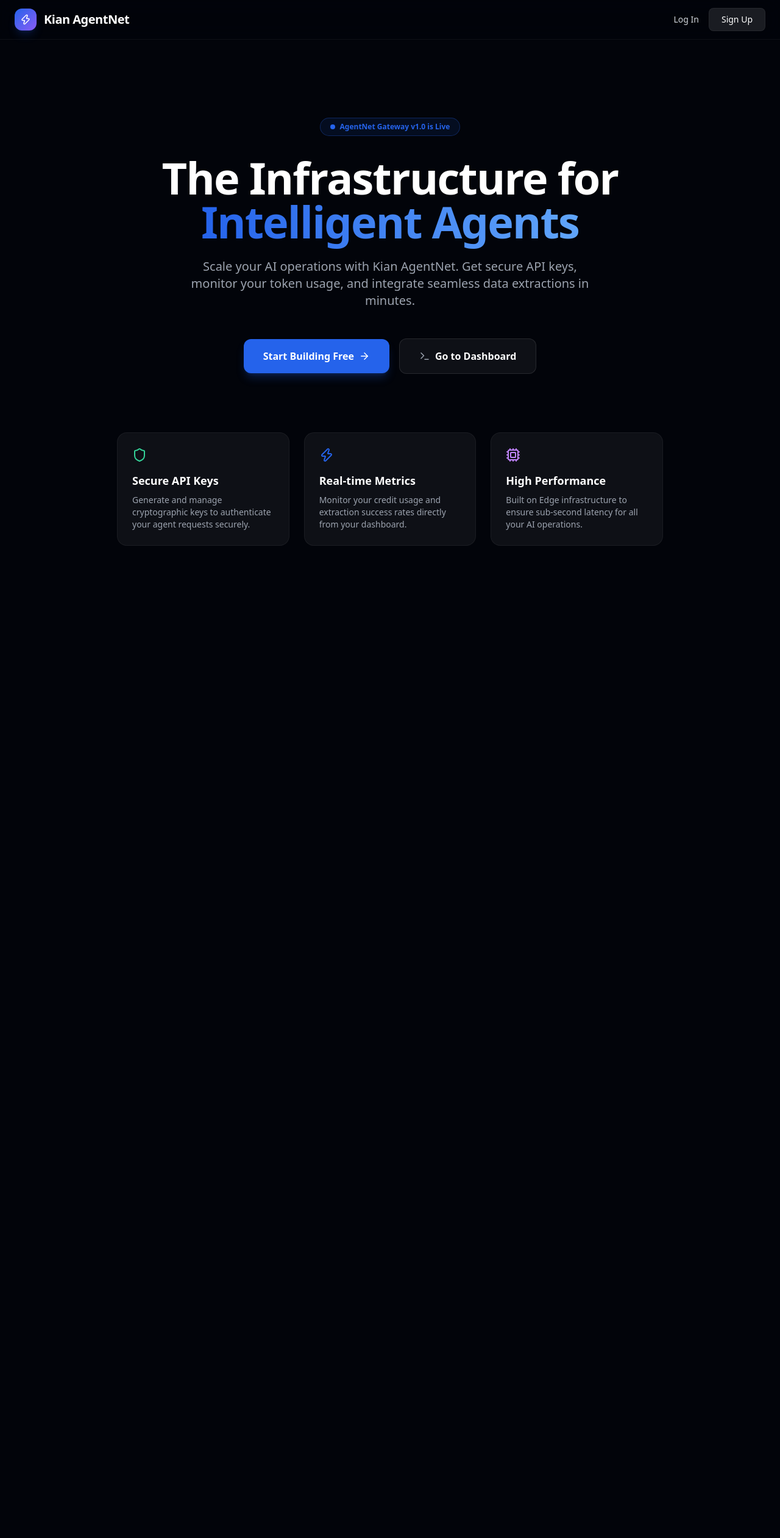
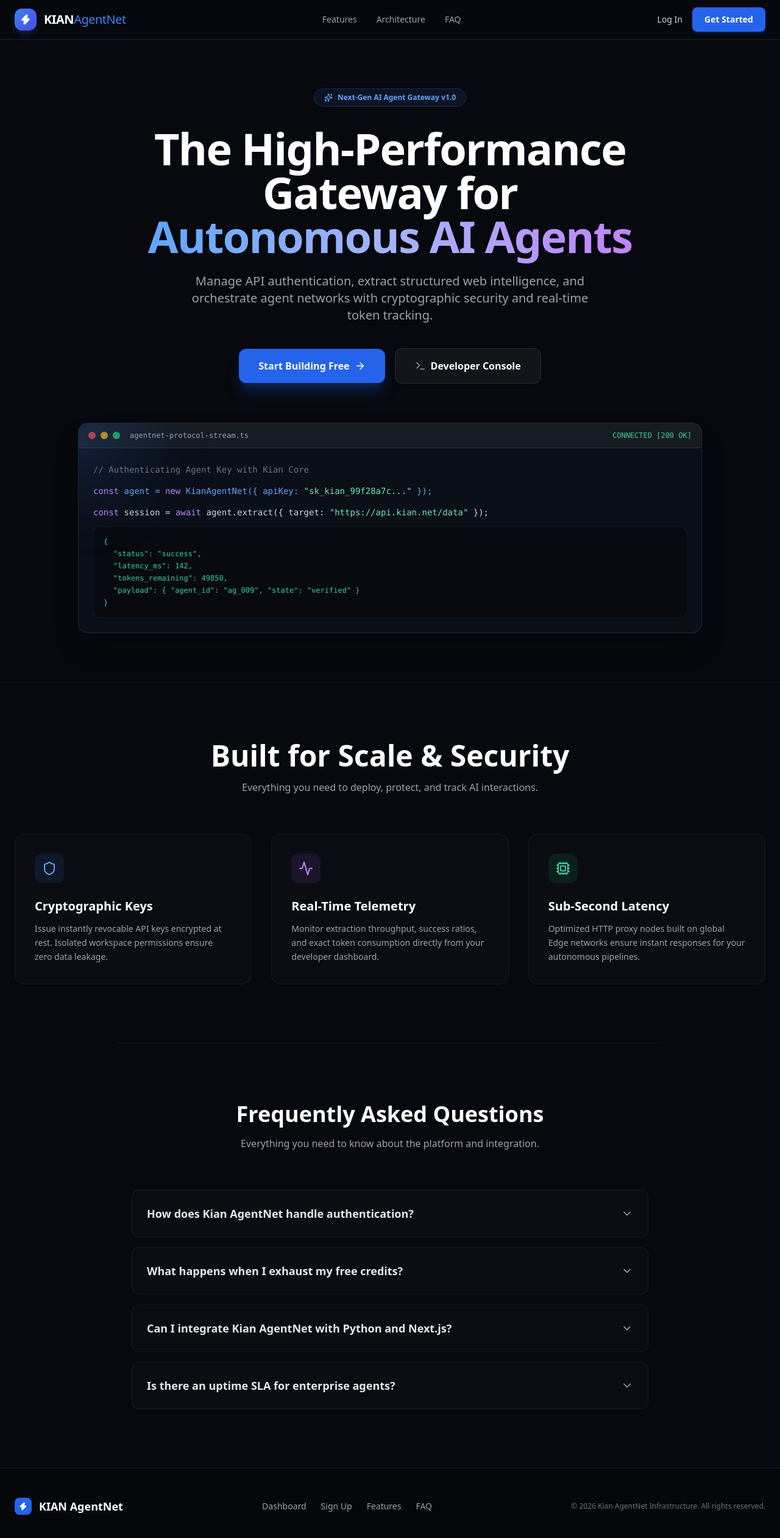
Before and after one commit to chromadreamstudio-netizen/kian-agentnet-ui, a Next.js app: page / in a window 1280 px wide. Shown: the top 2522 px of the page at 61% size. Before the commit the page ends 1023 px from the top, so only its background shows below. Built offline with nearby package versions, Linux system fonts and the light colour scheme.

Commit message:
Fix: Rebuild full professional Landing Page with Hero preview, Features, FAQ, and Footer

```diff
--- a/src/app/page.tsx
+++ b/src/app/page.tsx
@@ -1,98 +1,249 @@
+'use client';
+
+import { useState } from "react";
 import Link from "next/link";
-import { Zap, ArrowRight, Terminal, Shield, Cpu } from "lucide-react";
+import {
+  Zap, ArrowRight, Terminal, Shield, Cpu, Key, Activity,
+  ChevronDown, Code2, Lock, Sparkles, CheckCircle2, Globe
+} from "lucide-react";
 
 export default function LandingPage() {
+  const [openFaq, setOpenFaq] = useState<number | null>(null);
+
+  const toggleFaq = (index: number) => {
+    setOpenFaq(openFaq === index ? null : index);
+  };
+
+  const faqs = [
+    {
+      q: "How does Kian AgentNet handle authentication?",
+      a: "AgentNet uses high-entropy cryptographic API keys (`sk_kian_...`) attached to your headers. Every request is verified via Edge infrastructure in real-time with zero performance overhead."
+    },
+    {
+      q: "What happens when I exhaust my free credits?",
+      a: "On the Free Tier (Hobby), you receive 100 API credits. Once depleted, you can instantly upgrade to the Pro Tier via Lemon Squeezy to unlock 50,000 monthly credits and unthrottled bandwidth."
+    },
+    {
+      q: "Can I integrate Kian AgentNet with Python and Next.js?",
+      a: "Yes! AgentNet exposes standard REST endpoints compatible with standard HTTP client libraries in Python, TypeScript, Node.js, and cURL."
+    },
+    {
+      q: "Is there an uptime SLA for enterprise agents?",
+      a: "Our Edge gateway features a 99.99% operational uptime SLA with automated fallback nodes distributed globally for sub-second responses."
+    }
+  ];
+
   return (
-    <div className="min-h-screen bg-kian-900 text-white font-sans selection:bg-kian-brand/30 overflow-x-hidden">
+    <div className="min-h-screen bg-[#07090e] text-white font-sans selection:bg-blue-500/30 overflow-x-hidden">
 
-      {/* تأثيرات الإضاءة الخلفية (نفس المستخدمة في الداشبورد) */}
+      {/* Glow Effects Background */}
       <div className="fixed top-0 left-0 w-full h-full overflow-hidden pointer-events-none -z-10">
-        <div className="absolute top-[-10%] left-[-10%] w-[40rem] h-[40rem] bg-kian-brand/20 rounded-full mix-blend-screen filter blur-[120px]" />
-        <div className="absolute bottom-[-10%] right-[-10%] w-[35rem] h-[35rem] bg-kian-accent/10 rounded-full mix-blend-screen filter blur-[120px]" />
+        <div className="absolute top-[-15%] left-1/2 -translate-x-1/2 w-[60rem] h-[35rem] bg-gradient-to-b from-blue-600/20 via-indigo-500/10 to-transparent rounded-full filter blur-[140px]" />
+        <div className="absolute bottom-[-10%] right-[-10%] w-[35rem] h-[35rem] bg-purple-600/10 rounded-full filter blur-[140px]" />
       </div>
 
-      {/* شريط التنقل (Navbar) */}
-      <nav className="border-b border-white/5 bg-kian-900/80 backdrop-blur-xl sticky top-0 z-50">
+      {/* Navigation Header */}
+      <nav className="border-b border-white/10 bg-[#07090e]/80 backdrop-blur-xl sticky top-0 z-50">
         <div className="max-w-7xl mx-auto px-6 h-16 flex items-center justify-between">
-          <div className="flex items-center gap-3">
-            <div className="w-9 h-9 rounded-xl bg-gradient-to-br from-kian-brand to-kian-accent flex items-center justify-center shadow-lg shadow-kian-brand/20">
-              <Zap size={18} className="text-white" />
+          <Link href="/" className="flex items-center gap-3 group">
+            <div className="w-9 h-9 rounded-xl bg-gradient-to-br from-blue-500 to-indigo-600 flex items-center justify-center shadow-lg shadow-blue-500/20 group-hover:scale-105 transition-transform">
+              <Zap size={18} className="text-white fill-white" />
             </div>
-            <span className="font-extrabold text-xl tracking-tight text-white">Kian AgentNet</span>
+            <span className="font-extrabold text-xl tracking-tight text-white">
+              KIAN<span className="text-blue-500 font-normal">AgentNet</span>
+            </span>
+          </Link>
+
+          <div className="hidden md:flex items-center gap-8 text-sm text-gray-400 font-medium">
+            <a href="#features" className="hover:text-white transition-colors">Features</a>
+            <a href="#playground" className="hover:text-white transition-colors">Architecture</a>
+            <a href="#faq" className="hover:text-white transition-colors">FAQ</a>
           </div>
+
           <div className="flex items-center gap-4">
             <Link href="/login" className="text-sm text-gray-300 hover:text-white transition-colors font-medium">
               Log In
             </Link>
-            <Link href="/signup" className="text-sm px-5 py-2 bg-white/10 hover:bg-white/20 text-white rounded-lg transition-colors border border-white/5 font-medium">
-              Sign Up
+            <Link
+              href="/signup"
+              className="text-sm px-5 py-2.5 bg-blue-600 hover:bg-blue-500 text-white rounded-lg transition-all shadow-md shadow-blue-600/20 font-semibold"
+            >
+              Get Started
             </Link>
           </div>
         </div>
       </nav>
 
-      {/* القسم الرئيسي (Hero Section) */}
-      <main className="max-w-7xl mx-auto px-6 py-24 md:py-32 flex flex-col items-center text-center">
-
-        {/* شارة التحديث */}
-        <div className="inline-flex items-center gap-2 px-4 py-1.5 rounded-full bg-kian-brand/10 border border-kian-brand/30 text-kian-brand text-xs font-bold mb-8">
-          <span className="relative flex h-2 w-2">
-            <span className="animate-ping absolute inline-flex h-full w-full rounded-full bg-kian-brand opacity-75"></span>
-            <span className="relative inline-flex rounded-full h-2 w-2 bg-kian-brand"></span>
-          </span>
-          AgentNet Gateway v1.0 is Live
+      {/* Hero Section */}
+      <section className="max-w-7xl mx-auto px-6 pt-20 pb-20 flex flex-col items-center text-center relative">
+        <div className="inline-flex items-center gap-2 px-4 py-1.5 rounded-full bg-blue-500/10 border border-blue-500/20 text-blue-400 text-xs font-semibold mb-8 backdrop-blur-md">
+          <Sparkles size={14} className="animate-pulse" />
+          <span>Next-Gen AI Agent Gateway v1.0</span>
         </div>
 
-        {/* العنوان الرئيسي */}
-        <h1 className="text-5xl md:text-7xl font-extrabold tracking-tight mb-6 leading-tight">
-          The Infrastructure for <br />
-          <span className="text-transparent bg-clip-text bg-gradient-to-r from-kian-brand to-blue-400">
-            Intelligent Agents
+        <h1 className="text-5xl md:text-7xl font-black tracking-tight max-w-4xl leading-[1.1] mb-6">
+          The High-Performance Gateway for <br />
+          <span className="text-transparent bg-clip-text bg-gradient-to-r from-blue-400 via-indigo-300 to-purple-400">
+            Autonomous AI Agents
           </span>
         </h1>
 
-        {/* الوصف */}
-        <p className="text-lg md:text-xl text-gray-400 max-w-2xl mb-12 leading-relaxed">
-          Scale your AI operations with Kian AgentNet. Get secure API keys, monitor your token usage, and integrate seamless data extractions in minutes.
+        <p className="text-lg md:text-xl text-gray-400 max-w-2xl mb-10 leading-relaxed font-normal">
+          Manage API authentication, extract structured web intelligence, and orchestrate agent networks with cryptographic security and real-time token tracking.
         </p>
 
-        {/* أزرار الإجراءات (CTAs) */}
-        <div className="flex flex-col sm:flex-row items-center gap-4 w-full sm:w-auto">
+        <div className="flex flex-col sm:flex-row items-center gap-4 w-full sm:w-auto mb-16">
           <Link
             href="/signup"
-            className="w-full sm:w-auto flex items-center justify-center gap-2 px-8 py-4 bg-kian-brand hover:bg-blue-600 text-white rounded-xl font-bold transition-all shadow-lg shadow-kian-brand/25"
+            className="w-full sm:w-auto flex items-center justify-center gap-2 px-8 py-4 bg-blue-600 hover:bg-blue-500 text-white rounded-xl font-bold transition-all shadow-xl shadow-blue-600/25 group"
           >
-            Start Building Free <ArrowRight size={18} />
+            <span>Start Building Free</span>
+            <ArrowRight size={18} className="group-hover:translate-x-1 transition-transform" />
           </Link>
           <Link
             href="/dashboard"
-            className="w-full sm:w-auto flex items-center justify-center gap-2 px-8 py-4 bg-white/5 hover:bg-white/10 border border-white/10 text-white rounded-xl font-bold transition-all"
+            className="w-full sm:w-auto flex items-center justify-center gap-2 px-8 py-4 bg-white/5 hover:bg-white/10 border border-white/10 text-white rounded-xl font-bold transition-all backdrop-blur-md"
           >
             <Terminal size={18} className="text-gray-400" />
-            Go to Dashboard
+            <span>Developer Console</span>
           </Link>
         </div>
 
-        {/* مميزات سريعة */}
-        <div className="grid grid-cols-1 md:grid-cols-3 gap-6 mt-24 max-w-4xl w-full text-left">
-          <div className="p-6 bg-white/5 border border-white/5 rounded-2xl">
-            <Shield className="text-emerald-400 mb-4" size={24} />
-            <h3 className="text-lg font-bold text-white mb-2">Secure API Keys</h3>
-            <p className="text-sm text-gray-400">Generate and manage cryptographic keys to authenticate your agent requests securely.</p>
+        {/* Hero Interactive Terminal Graphic */}
+        <div className="w-full max-w-5xl rounded-2xl border border-white/10 bg-[#0d111a]/90 backdrop-blur-2xl shadow-2xl overflow-hidden text-left relative group">
+          <div className="absolute -top-24 -left-24 w-48 h-48 bg-blue-500/20 rounded-full filter blur-3xl pointer-events-none group-hover:bg-blue-500/30 transition-all" />
+
+          <div className="flex items-center justify-between px-4 py-3 border-b border-white/10 bg-white/5">
+            <div className="flex items-center gap-2">
+              <div className="w-3 h-3 rounded-full bg-red-500/80" />
+              <div className="w-3 h-3 rounded-full bg-yellow-500/80" />
+              <div className="w-3 h-3 rounded-full bg-green-500/80" />
+              <span className="text-xs text-gray-400 font-mono ml-2">agentnet-protocol-stream.ts</span>
+            </div>
+            <div className="flex items-center gap-2 text-xs text-emerald-400 font-mono">
+              <span className="w-2 h-2 rounded-full bg-emerald-400 animate-ping" />
+              CONNECTED [200 OK]
+            </div>
           </div>
-          <div className="p-6 bg-white/5 border border-white/5 rounded-2xl">
-            <Zap className="text-kian-brand mb-4" size={24} />
-            <h3 className="text-lg font-bold text-white mb-2">Real-time Metrics</h3>
-            <p className="text-sm text-gray-400">Monitor your credit usage and extraction success rates directly from your dashboard.</p>
-          </div>
-          <div className="p-6 bg-white/5 border border-white/5 rounded-2xl">
-            <Cpu className="text-purple-400 mb-4" size={24} />
-            <h3 className="text-lg font-bold text-white mb-2">High Performance</h3>
-            <p className="text-sm text-gray-400">Built on Edge infrastructure to ensure sub-second latency for all your AI operations.</p>
+
+          <div className="p-6 font-mono text-sm leading-relaxed overflow-x-auto text-gray-300 space-y-3">
+            <div className="flex items-center gap-2 text-gray-500">
+              <span>// Authenticating Agent Key with Kian Core</span>
+            </div>
+            <div className="text-blue-400">
+              <span className="text-purple-400">const</span> agent = <span className="text-purple-400">new</span> KianAgentNet(&#123; apiKey: <span className="text-emerald-300">&quot;sk_kian_99f28a7c...&quot;</span> &#125;);
+            </div>
+            <div className="text-gray-300">
+              <span className="text-purple-400">const</span> session = <span className="text-purple-400">await</span> agent.extract(&#123; target: <span className="text-emerald-300">&quot;https://api.kian.net/data&quot;</span> &#125;);
+            </div>
+            <div className="p-4 rounded-xl bg-[#080a0f] border border-white/5 text-xs text-emerald-400 mt-4 space-y-1">
+              <p>&#123;</p>
+              <p className="pl-4">&quot;status&quot;: &quot;success&quot;,</p>
+              <p className="pl-4">&quot;latency_ms&quot;: 142,</p>
+              <p className="pl-4">&quot;tokens_remaining&quot;: 49850,</p>
+              <p className="pl-4">&quot;payload&quot;: &#123; &quot;agent_id&quot;: &quot;ag_009&quot;, &quot;state&quot;: &quot;verified&quot; &#125;</p>
+              <p>&#125;</p>
+            </div>
           </div>
         </div>
+      </section>
 
-      </main>
+      {/* Features Grid */}
+      <section id="features" className="max-w-7xl mx-auto px-6 py-24 border-t border-white/5">
+        <div className="text-center mb-16">
+          <h2 className="text-3xl md:text-5xl font-extrabold mb-4">Built for Scale & Security</h2>
+          <p className="text-gray-400 max-w-xl mx-auto">Everything you need to deploy, protect, and track AI interactions.</p>
+        </div>
+
+        <div className="grid grid-cols-1 md:grid-cols-3 gap-8">
+          <div className="p-8 rounded-2xl bg-white/[0.02] border border-white/5 hover:border-blue-500/30 transition-all group">
+            <div className="w-12 h-12 rounded-xl bg-blue-500/10 flex items-center justify-center text-blue-400 mb-6 group-hover:scale-110 transition-transform">
+              <Shield size={24} />
+            </div>
+            <h3 className="text-xl font-bold mb-3">Cryptographic Keys</h3>
+            <p className="text-gray-400 text-sm leading-relaxed">
+              Issue instantly revocable API keys encrypted at rest. Isolated workspace permissions ensure zero data leakage.
+            </p>
+          </div>
+
+          <div className="p-8 rounded-2xl bg-white/[0.02] border border-white/5 hover:border-purple-500/30 transition-all group">
+            <div className="w-12 h-12 rounded-xl bg-purple-500/10 flex items-center justify-center text-purple-400 mb-6 group-hover:scale-110 transition-transform">
+              <Activity size={24} />
+            </div>
+            <h3 className="text-xl font-bold mb-3">Real-Time Telemetry</h3>
+            <p className="text-gray-400 text-sm leading-relaxed">
+              Monitor extraction throughput, success ratios, and exact token consumption directly from your developer dashboard.
+            </p>
+          </div>
+
+          <div className="p-8 rounded-2xl bg-white/[0.02] border border-white/5 hover:border-emerald-500/30 transition-all group">
+            <div className="w-12 h-12 rounded-xl bg-emerald-500/10 flex items-center justify-center text-emerald-400 mb-6 group-hover:scale-110 transition-transform">
+              <Cpu size={24} />
+            </div>
+            <h3 className="text-xl font-bold mb-3">Sub-Second Latency</h3>
+            <p className="text-gray-400 text-sm leading-relaxed">
+              Optimized HTTP proxy nodes built on global Edge networks ensure instant responses for your autonomous pipelines.
+            </p>
+          </div>
+        </div>
+      </section>
+
+      {/* FAQ Section */}
+      <section id="faq" className="max-w-4xl mx-auto px-6 py-24 border-t border-white/5">
+        <div className="text-center mb-16">
+          <h2 className="text-3xl md:text-4xl font-extrabold mb-4">Frequently Asked Questions</h2>
+          <p className="text-gray-400">Everything you need to know about the platform and integration.</p>
+        </div>
+
+        <div className="space-y-4">
+          {faqs.map((faq, idx) => (
+            <div
+              key={idx}
+              className="rounded-xl border border-white/5 bg-white/[0.02] overflow-hidden transition-all"
+            >
+              <button
+                onClick={() => toggleFaq(idx)}
+                className="w-full p-6 text-left flex justify-between items-center gap-4 focus:outline-none"
+              >
+                <span className="font-semibold text-lg text-gray-200">{faq.q}</span>
+                <ChevronDown
+                  size={20}
+                  className={`text-gray-400 transition-transform duration-300 ${openFaq === idx ? 'rotate-180 text-blue-400' : ''}`}
+                />
+              </button>
+              {openFaq === idx && (
+                <div className="px-6 pb-6 text-gray-400 text-sm leading-relaxed border-t border-white/5 pt-4">
+                  {faq.a}
+                </div>
+              )}
+            </div>
+          ))}
+        </div>
+      </section>
+
+      {/* Footer */}
+      <footer className="border-t border-white/10 bg-[#05070a] py-12">
+        <div className="max-w-7xl mx-auto px-6 flex flex-col md:flex-row justify-between items-center gap-6">
+          <div className="flex items-center gap-3">
+            <div className="w-7 h-7 rounded-lg bg-blue-600 flex items-center justify-center">
+              <Zap size={14} className="text-white fill-white" />
+            </div>
+            <span className="font-bold text-lg">KIAN AgentNet</span>
+          </div>
+
+          <div className="flex items-center gap-6 text-sm text-gray-400">
+            <Link href="/login" className="hover:text-white transition">Dashboard</Link>
+            <Link href="/signup" className="hover:text-white transition">Sign Up</Link>
+            <a href="#features" className="hover:text-white transition">Features</a>
+            <a href="#faq" className="hover:text-white transition">FAQ</a>
+          </div>
+
+          <p className="text-xs text-gray-500">
+            &copy; {new Date().getFullYear()} Kian AgentNet Infrastructure. All rights reserved.
+          </p>
+        </div>
+      </footer>
+
     </div>
   );
 }
```
